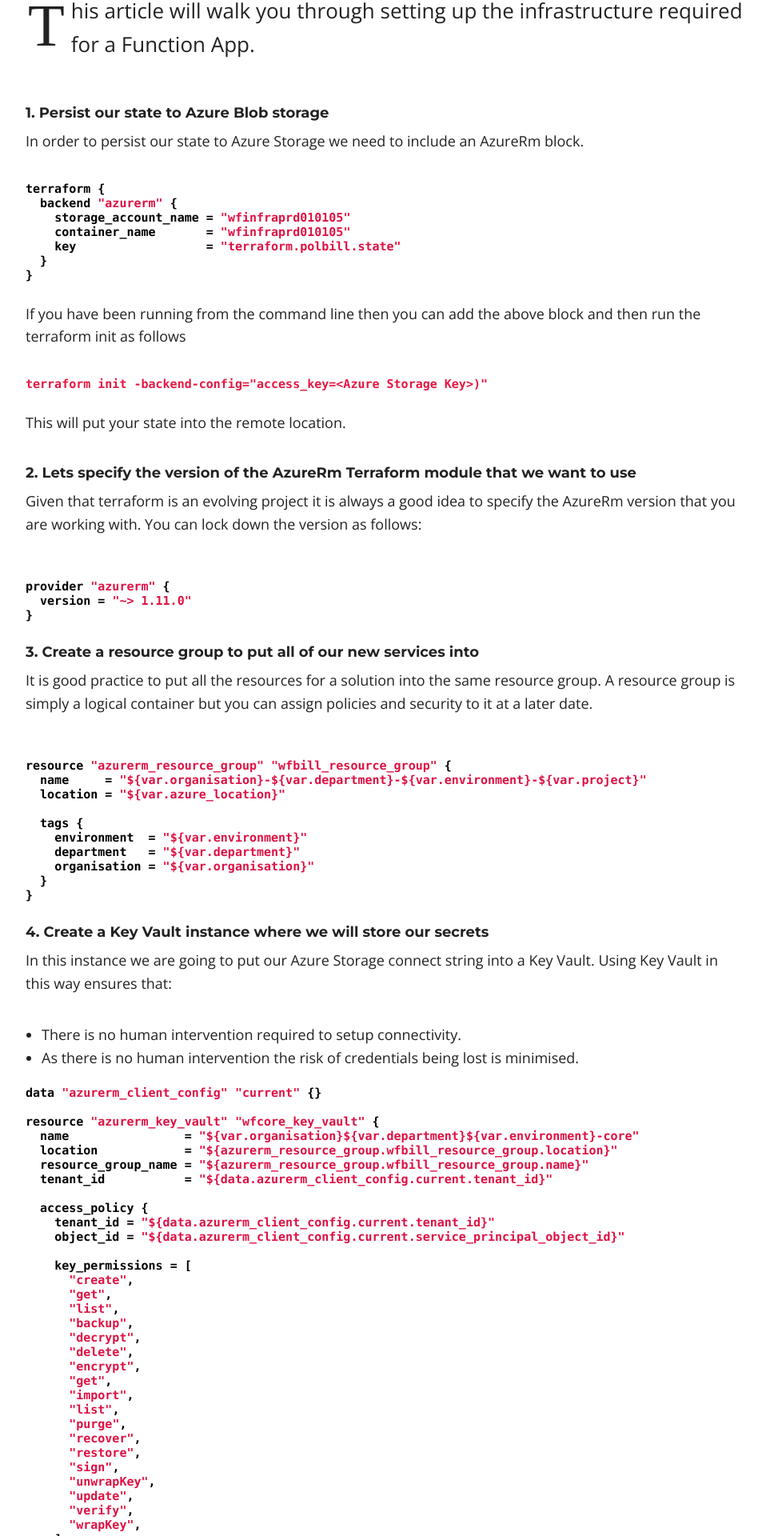
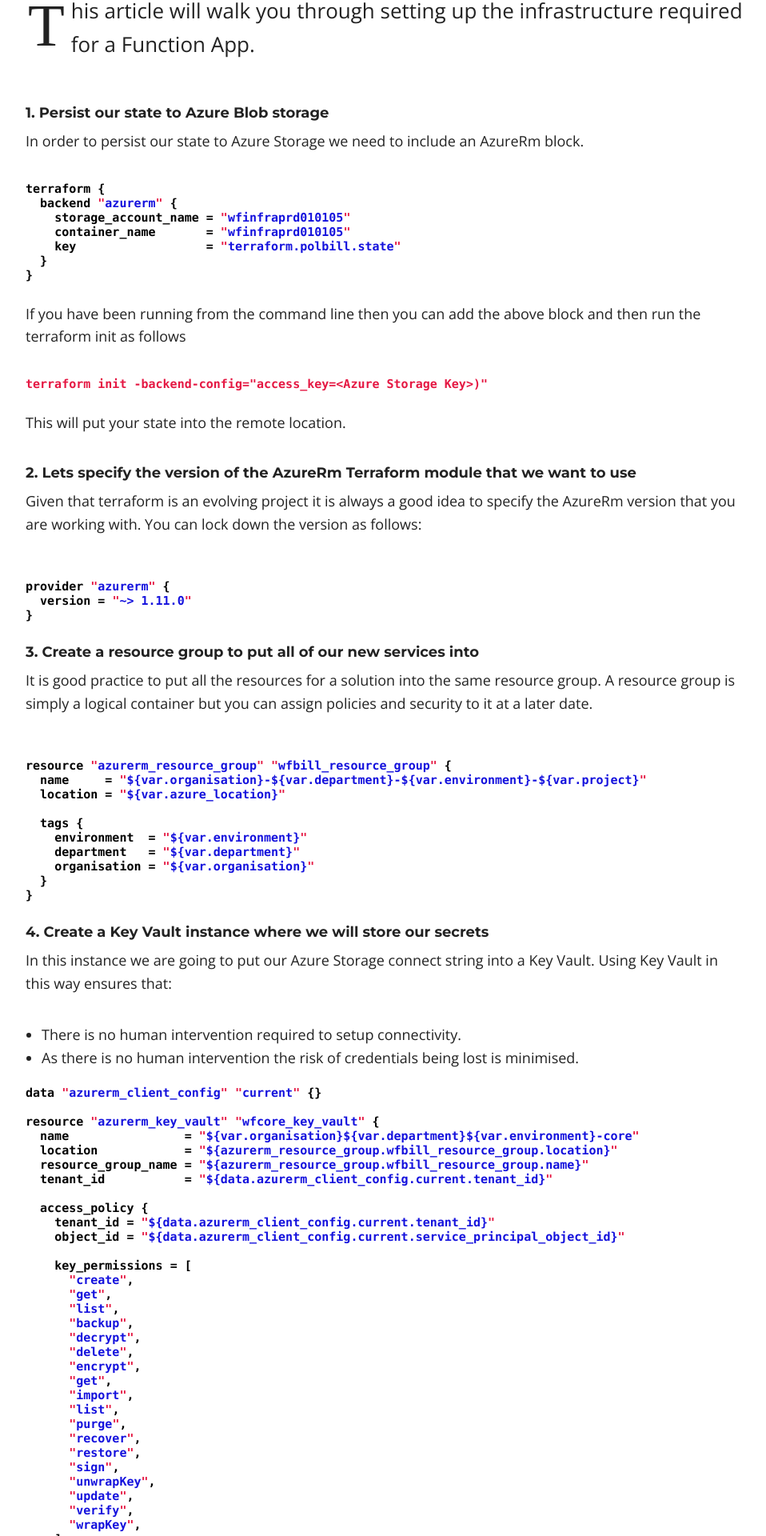
Before and after one commit to dermotreynolds/old.dermotreynolds.github.io, a Jekyll site: the page built from _posts/inprogress/2017-05-12-16-function-infrastructure-deployment.md, in a window 1280 px wide. Shown: the part 465-2385 px from the top of the page at 80% size, without its empty margins (158-1116 px from the left). Built offline with Jekyll 4.4.1, drawn with Linux system fonts in a browser that asks for light colours; nearby versions of some CDN libraries.

Commit message:
Full End To End

```diff
--- a/assets/css/syntax.css
+++ b/assets/css/syntax.css
@@ -45,7 +45,7 @@
 .highlight .sb { color: #d14 } /* Literal.String.Backtick */
 .highlight .sc { color: #d14 } /* Literal.String.Char */
 .highlight .sd { color: #d14 } /* Literal.String.Doc */
-.highlight .s2 { color: #d14 } /* Literal.String.Double */
+.highlight .s2 { color: rgb(20, 17, 221) } /* Literal.String.Double */
 .highlight .se { color: #d14 } /* Literal.String.Escape */
 .highlight .sh { color: #d14 } /* Literal.String.Heredoc */
 .highlight .si { color: #d14 } /* Literal.String.Interpol */
```
